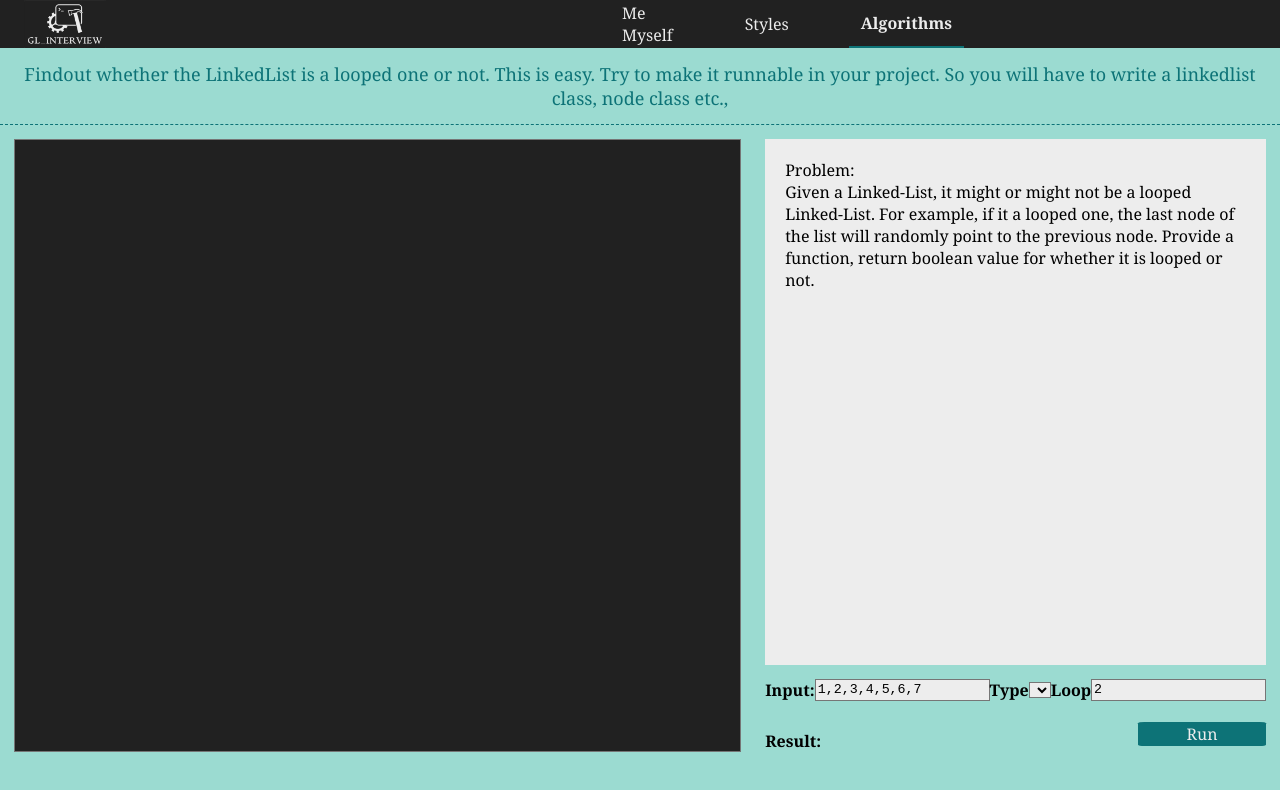
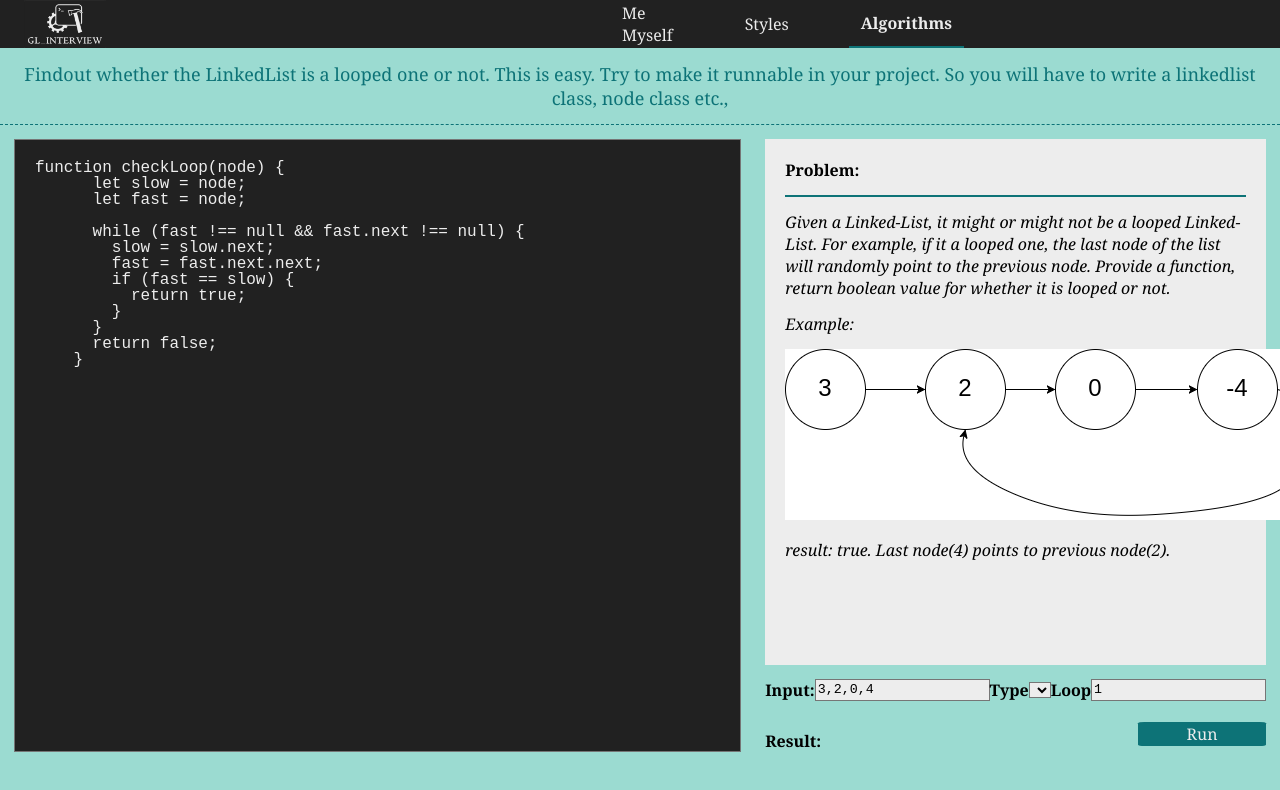
Before and after one commit to wcai49/GL_Interview, a Vue app in the folder gl_interview/: page /algorithmsPage in a window 1280 px wide. Shown: the top 790 px of the page. Built offline with nearby package versions, Linux system fonts and the light colour scheme.

Commit message:
:sparkles: Algorithm update
1. Use ammunition function: new Function(), to execute the function written in textarea, as a String type.
2. Still got problem with passing variables. I want sleep, give up. :skull:

```diff
--- a/gl_interview/src/styles/views/Algorithms.less
+++ b/gl_interview/src/styles/views/Algorithms.less
@@ -45,6 +45,20 @@
                     background: @theme-color4;
                     flex: 1;
                     padding: @padding-M;
+                    .question-title{
+                        font-weight: bold;
+                        font-size: @font-size-M;
+                        padding-bottom: @padding-S;
+                        border-bottom: solid @border-M @theme-color2;
+                    }
+                    .question-desc{
+                        font-size: @font-size-M;
+                        margin-top: @margin-S;
+                        font-style: italic;
+                    }
+                    img{
+                        margin-top: @margin-S;
+                    }
                 }
                 .playground-right-input{
                     margin-top: @margin-S;
--- a/gl_interview/src/views/Algorithms.vue
+++ b/gl_interview/src/views/Algorithms.vue
@@ -14,7 +14,21 @@
             </div>
             <div class="playground-container">
               <div class="playground-left">
-                <textarea class="algorithm-code-input"></textarea>
+                <textarea class="algorithm-code-input" id="algorithmFunction">
+function checkLoop(node) {
+      let slow = node;
+      let fast = node;
+
+      while (fast !== null && fast.next !== null) {
+        slow = slow.next;
+        fast = fast.next.next;
+        if (fast == slow) {
+          return true;
+        }
+      }
+      return false;
+    }</textarea
+                >
               </div>
               <div class="playground-right">
                 <div class="playground-right-figure">
@@ -25,6 +39,11 @@
                     of the list will randomly point to the previous node.
                     Provide a function, return boolean value for whether it is
                     looped or not.
+                  </div>
+                  <div class="question-desc">Example:</div>
+                  <img src="/circularlinkedlist.png" />
+                  <div class="question-desc">
+                    result: true. Last node(4) points to previous node(2).
                   </div>
                 </div>
                 <div class="playground-right-input">
@@ -86,9 +105,9 @@ export default {
   data() {
     return {
       input: {
-        head: [1, 2, 3, 4, 5, 6, 7],
-        pos: 2,
-        type: ['ListNode', 'TreeNode', 'Default']
+        head: [3, 2, 0, 4],
+        pos: 1,
+        type: ["ListNode", "TreeNode", "Default"],
       },
       result: null,
       categories: [
@@ -128,7 +147,6 @@ export default {
       }
 
       if (this.input.pos >= 0) {
-        console.log("hi");
         let index = this.input.pos;
         let indexNode;
         while (index >= 0) {
@@ -137,23 +155,29 @@ export default {
         }
         helper.next = indexNode;
       }
-      this.checkLoop(startNode.next);
+      this.result = this.codeInput(startNode.next);
     },
-    checkLoop(node) {
-      let slow = node;
-      let fast = node;
+    codeInput(node) {
+      let js = document.getElementById("algorithmFunction").value;
+      let myFunc = new Function("(" + js + ")()");
+      console.log(node);
+      return myFunc();
+    },
+    // checkLoop(node) {
+    //   let slow = node;
+    //   let fast = node;
 
-      while (fast !== null && fast.next !== null) {
-        slow = slow.next;
-        fast = fast.next.next;
-        if (fast == slow) {
-          this.result = true;
-          return;
-        }
-      }
-      this.result = false;
-      return;
-    },
+    //   while (fast !== null && fast.next !== null) {
+    //     slow = slow.next;
+    //     fast = fast.next.next;
+    //     if (fast == slow) {
+    //       this.result = true;
+    //       return;
+    //     }
+    //   }
+    //   this.result = false;
+    //   return;
+    // },
   },
 };
 </script>
```
